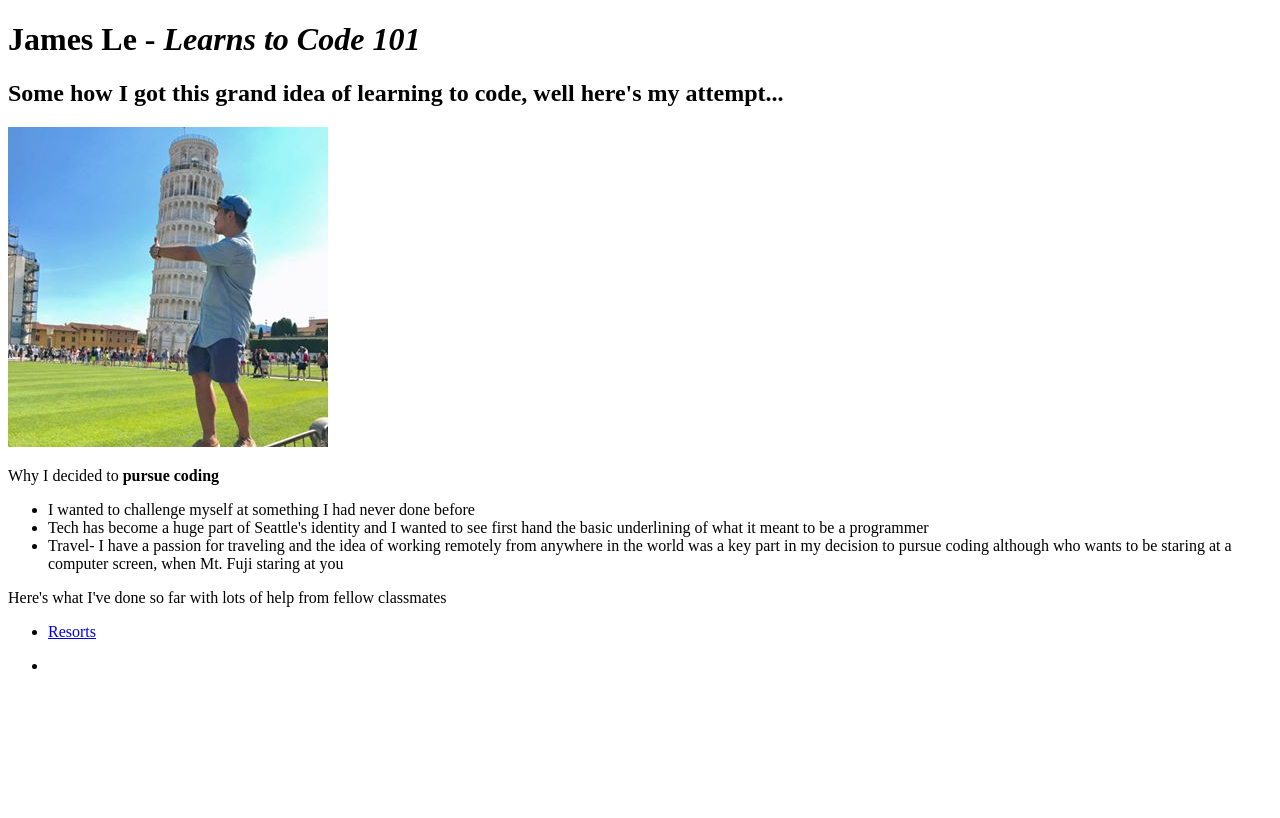
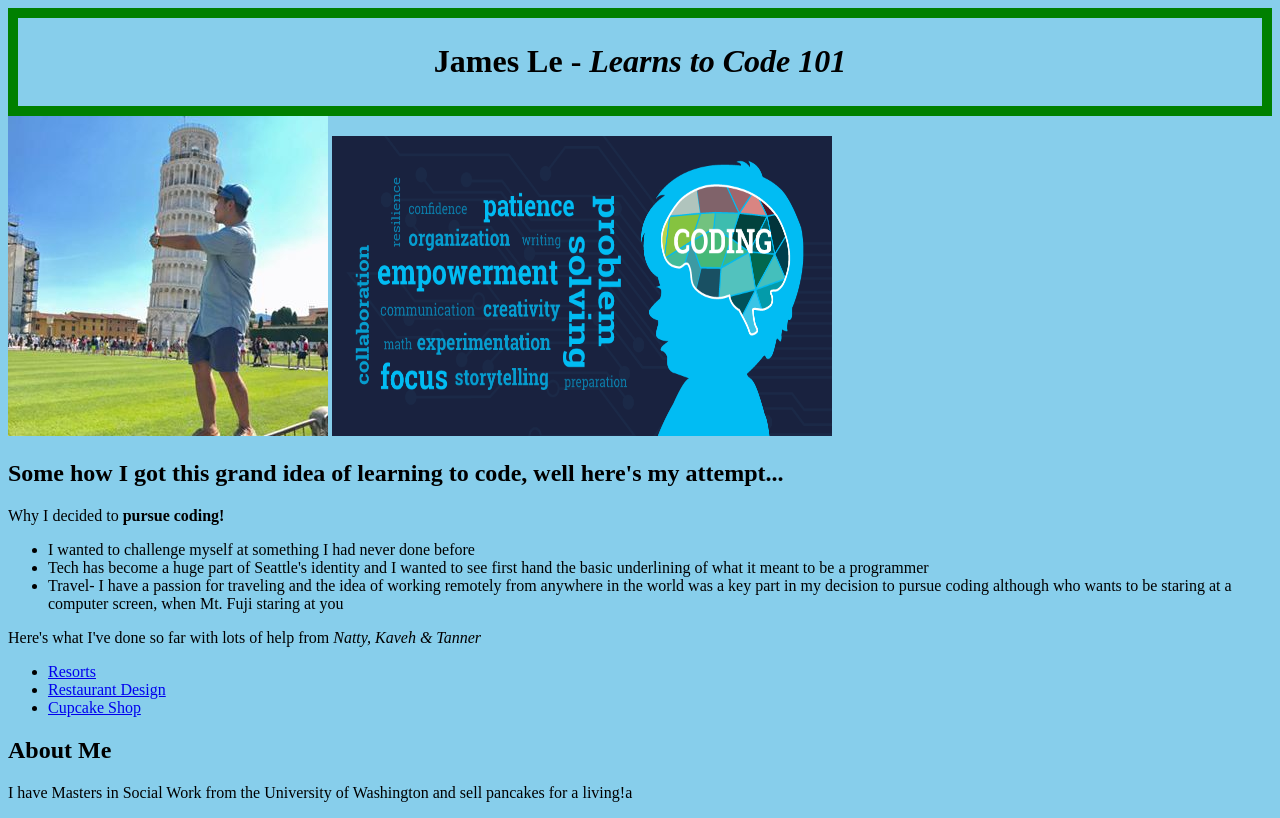
Before and after one commit to Jamesle206/Portfolio, a plain HTML site: page index.html in a window 1280 px wide. Drawn offline with Linux system fonts and the light colour scheme.

Commit message:
added elements

```diff
--- a/css/styles.css
+++ b/css/styles.css
@@ -1,7 +1,35 @@
 h1 {
 text-align: center;
+}
+.important {
+  color: red;
+  font-weight: bold;
+}
+.highlight {
+  font-style: italic;
+}
+.img {
+  float: left;
+}
+body {
+  background-color: skyblue
 
 }
-.img {
-  width: 50%;
+.codingphoto {
+  width: 500px;
+  height: 300px;
+  text-align: center;
+
+}.jameslepic {
+  width: 500px
+  height: 300px;
+  text-align: center;
 }
+.column {
+  width: 300px
+  float: left;
+}
+.my-class {
+  border: 10px solid green;
+  padding: 4px;
+}
--- a/index.html
+++ b/index.html
@@ -3,11 +3,14 @@
   <head>
     <title>James Le - Tries Coding</title>
   </head>
+    <link href="css/styles.css" rel="stylesheet" type="text/css" media="all">
   <body>
-    <h1>James Le - <em>Learns to Code 101</em></h1>
+    <div class="my-class"><h1>James Le - <em>Learns to Code 101</em></h1>
+    </div>
+    <img class="jameslepic" src="img/JamesLe1.jpg" alt="A photo of James Le">
+    <img class="codingphoto" src="img/coding.jpg" alt="A photo of coding">
     <h2>Some how I got this grand idea of learning to code, well here's my attempt...</h2>
-<img src="img/JamesLe1.jpg" alt="A photo of James Le">
-    <p>Why I decided to <strong>pursue coding</strong></p>
+   <div class="column"><p>Why I decided to <strong>pursue coding!</strong></p>
     <ul>
       <li>I wanted to challenge myself at something I had never done before</li>
       <li>Tech has become a huge part of Seattle's identity and I wanted to see
@@ -17,10 +20,25 @@
       although who wants to be staring at a computer screen, when Mt. Fuji staring
       at you</li>
     </ul>
+   </div>
+   <div class="column">
+     <p>Here's what I've done so far with lots of help from
+      <span class="highlight">Natty, Kaveh & Tanner</span></p>
+    <ul>
+      <li><a href="https://jamesle206.github.io/resort-website/">Resorts</a></li>
+      <li><a href="https://github.com/Jamesle206/interior-decorator.git">Restaurant Design</a></li>
+      <li><a href="https://github.com/Jamesle206/cupcake-shop.git">Cupcake Shop<a/></li></p>
+    </ul>
+   </div>
+   <div class="column">
+   <h2>About Me</h2>
+    <p>I have Masters in Social Work from the University of Washington and sell
+      pancakes for a living!a</p>
+  </div>
 
-    <p>Here's what I've done so far with lots of help from fellow classmates
-    <ul>
-      <li><a href="https://jamesle206.github.io/resort-website/">Resorts</a></p></li>
-      <li></li>
+
+
+
+
   </body>
 </html>
```
Also changed, not shown: img/coding.jpg (added), img/keepcalm.jpg (added).
